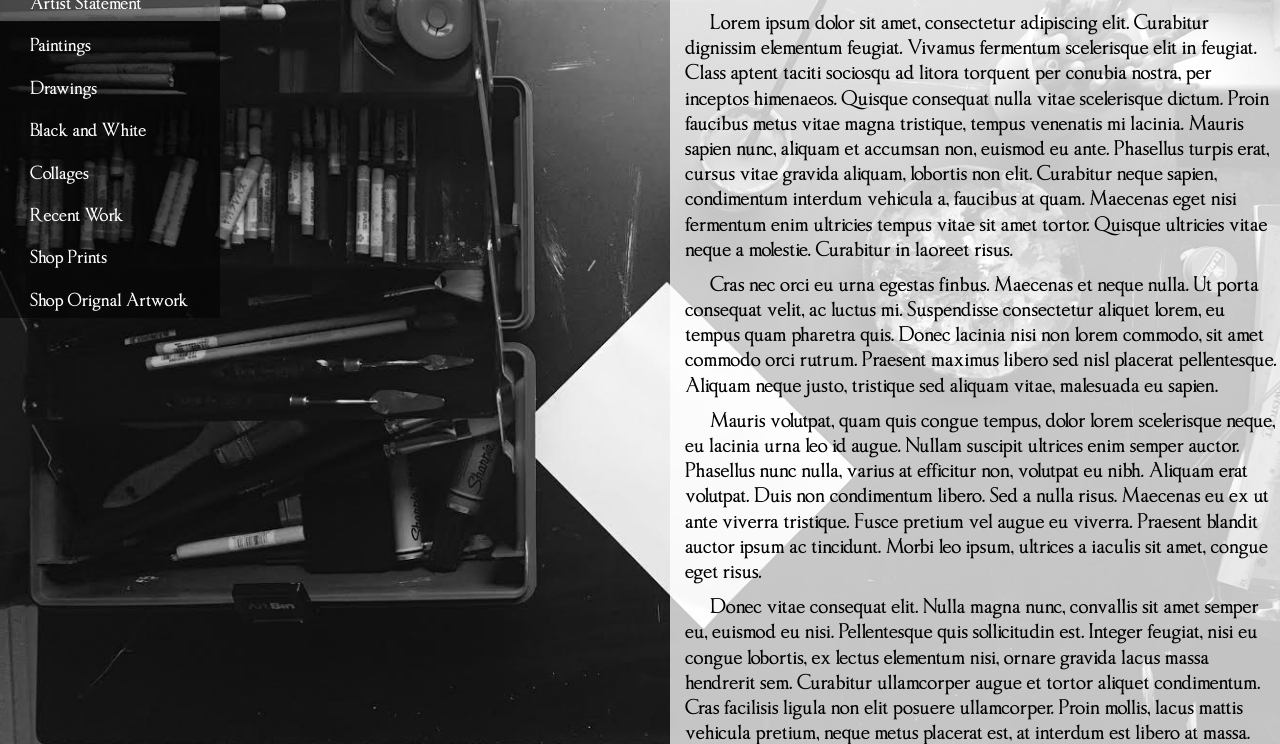
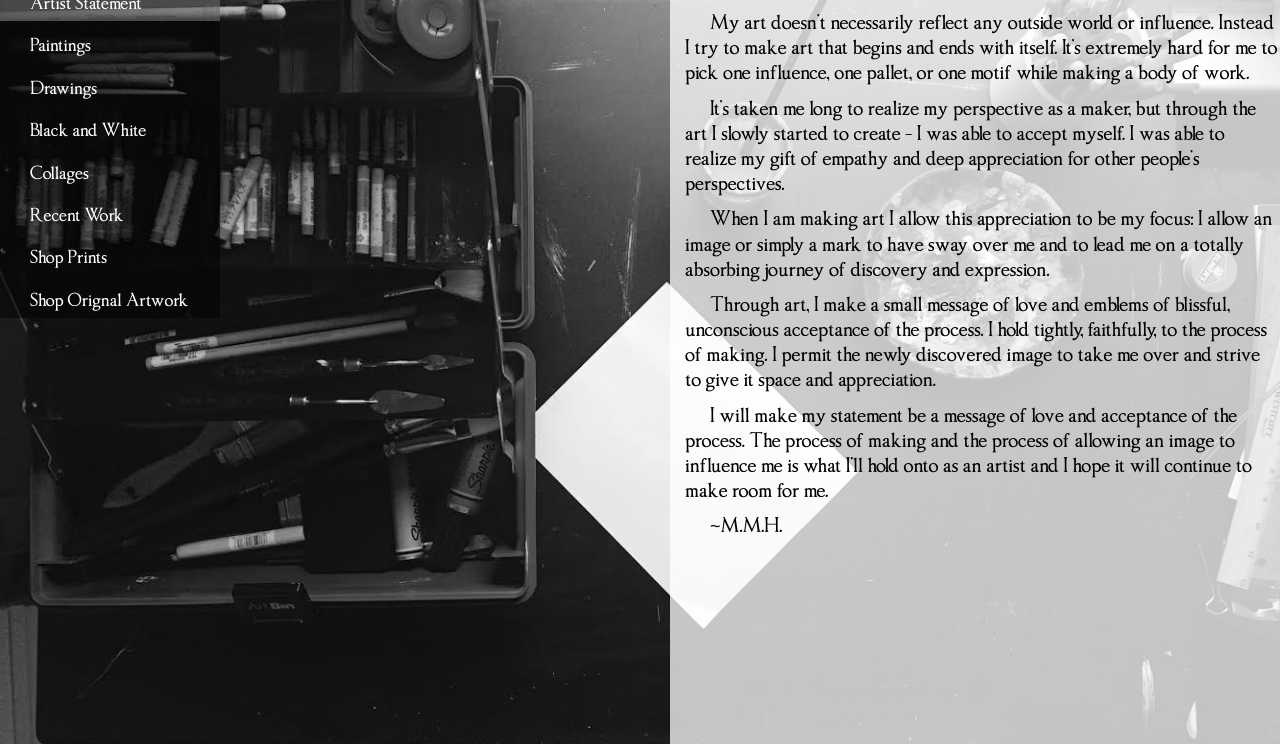
Before and after one commit to b-wilder/mmh-art, a plain HTML site: page index.html in a window 1280 px wide. Shown: the part 56-800 px from the top of the page. Drawn offline with Linux system fonts and the light colour scheme.

Commit message:
Ready for go-live
Updated the Artist Statement. This is the site we'll go live with initially, though future performance enhancements may be forthcoming.

```diff
--- a/index.html
+++ b/index.html
@@ -57,19 +57,22 @@
                             <div class="col-sm-6">
                                 <h2>Artist Statement</h2>
                                 <p>
-                                  Lorem ipsum dolor sit amet, consectetur adipiscing elit. Curabitur dignissim elementum feugiat. Vivamus fermentum scelerisque elit in feugiat. Class aptent taciti sociosqu ad litora torquent per conubia nostra, per inceptos himenaeos. Quisque consequat nulla vitae scelerisque dictum. Proin faucibus metus vitae magna tristique, tempus venenatis mi lacinia. Mauris sapien nunc, aliquam et accumsan non, euismod eu ante. Phasellus turpis erat, cursus vitae gravida aliquam, lobortis non elit. Curabitur neque sapien, condimentum interdum vehicula a, faucibus at quam. Maecenas eget nisi fermentum enim ultricies tempus vitae sit amet tortor. Quisque ultricies vitae neque a molestie. Curabitur in laoreet risus.
+                                  My art doesn't necessarily reflect any outside world or influence. Instead I try to make art that begins and ends with itself. It's extremely hard for me to pick one influence, one pallet, or one motif while making a body of work.
                                 </p>
                                 <p>
-                                  Cras nec orci eu urna egestas finbus. Maecenas et neque nulla. Ut porta consequat velit, ac luctus mi. Suspendisse consectetur aliquet lorem, eu tempus quam pharetra quis. Donec lacinia nisi non lorem commodo, sit amet commodo orci rutrum. Praesent maximus libero sed nisl placerat pellentesque. Aliquam neque justo, tristique sed aliquam vitae, malesuada eu sapien.
+                                  It's taken me long to realize my perspective as a maker, but through the art I slowly started to create - I was able to accept myself. I was able to realize my gift of empathy and deep appreciation for other people's perspectives.
                                 </p>
                                 <p>
-                                  Mauris volutpat, quam quis congue tempus, dolor lorem scelerisque neque, eu lacinia urna leo id augue. Nullam suscipit ultrices enim semper auctor. Phasellus nunc nulla, varius at efficitur non, volutpat eu nibh. Aliquam erat volutpat. Duis non condimentum libero. Sed a nulla risus. Maecenas eu ex ut ante viverra tristique. Fusce pretium vel augue eu viverra. Praesent blandit auctor ipsum ac tincidunt. Morbi leo ipsum, ultrices a iaculis sit amet, congue eget risus.
+                                  When I am making art I allow this appreciation to be my focus: I allow an image or simply a mark to have sway over me and to lead me on a totally absorbing journey of discovery and expression.
                                 </p>
                                 <p>
-                                  Donec vitae consequat elit. Nulla magna nunc, convallis sit amet semper eu, euismod eu nisi. Pellentesque quis sollicitudin est. Integer feugiat, nisi eu congue lobortis, ex lectus elementum nisi, ornare gravida lacus massa hendrerit sem. Curabitur ullamcorper augue et tortor aliquet condimentum. Cras facilisis ligula non elit posuere ullamcorper. Proin mollis, lacus mattis vehicula pretium, neque metus placerat est, at interdum est libero at massa. Curabitur porttitor risus nisi. Praesent at sollicitudin risus, at egestas ante. Integer at libero dictum, rhoncus ex vitae, lacinia turpis.
+                                  Through art, I make a  small message of love and emblems of blissful, unconscious acceptance of the process. I hold tightly, faithfully, to the process of making. I permit the newly discovered image to take me over and strive to give it space and appreciation.
                                 </p>
                                 <p>
-                                  Mauris tortor tellus, lacinia ut pellentesque id, ullamcorper nec felis. Curabitur convallis ut velit vel finibus. Proin non eros scelerisque, tincidunt magna nec, fringilla odio. Quisque volutpat tincidunt varius. Donec sollicitudin, neque vitae faucibus blandit, dolor odio mollis urna, quis hendrerit justo massa sed lacus. Morbi ac erat efficitur purus lacinia cursus sit amet a ante. Maecenas vel risus eu nisi tempus hendrerit eget et lectus. Vivamus porttitor ante eu ligula imperdiet aliquam non id nisl. Curabitur ac elementum sem. Aliquam tincidunt neque in volutpat sagittis. Cras nunc tortor, malesuada vel felis a, facilisis lobortis nisi. Etiam hendrerit arcu dui, sed tristique felis congue cursus.
+                                  I will make my statement be a message of love and acceptance of the process. The process of making and the process of allowing an image to influence me is what I'll hold onto as an artist and I hope it will continue to make room for me.
+                                </p>
+                                <p>
+                                  ~M.M.H.
                                 </p>
                             </div>
                         </section><!-- /.artiststatement-text -->
```
